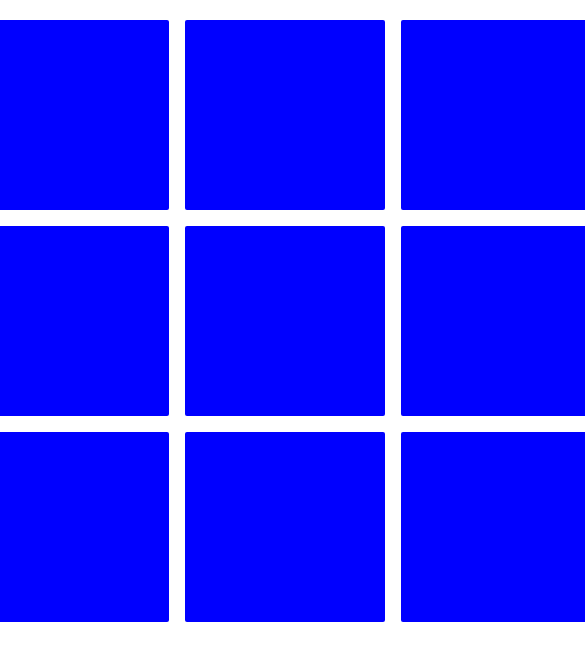
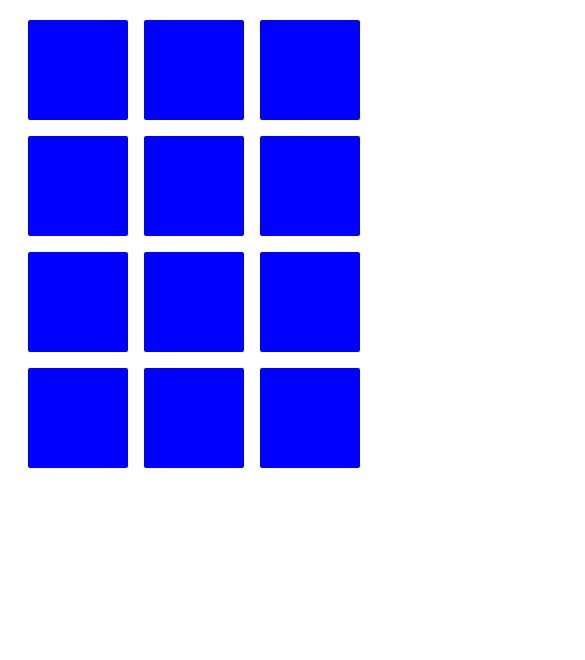
Before and after one commit to Latcat21/Memory-Card-Game, a plain HTML site: page index.html in a window 390 px wide. Shown: the part 92-752 px from the top of the page, 585 px wide, since content can reach past the window. Drawn offline with nearby package versions, Linux system fonts and the light colour scheme.

Commit message:
added mobile styles

```diff
--- a/css/style.css
+++ b/css/style.css
@@ -88,3 +88,15 @@ animation: slidein 2s
     width: 100%;
   }
 }
+
+@media only screen and (max-width:600px){
+
+  .game-wrapper {
+    width: 450px;
+
+  }
+  .card{
+    width: 100px;
+    height: 100px;
+  }
+}
```
